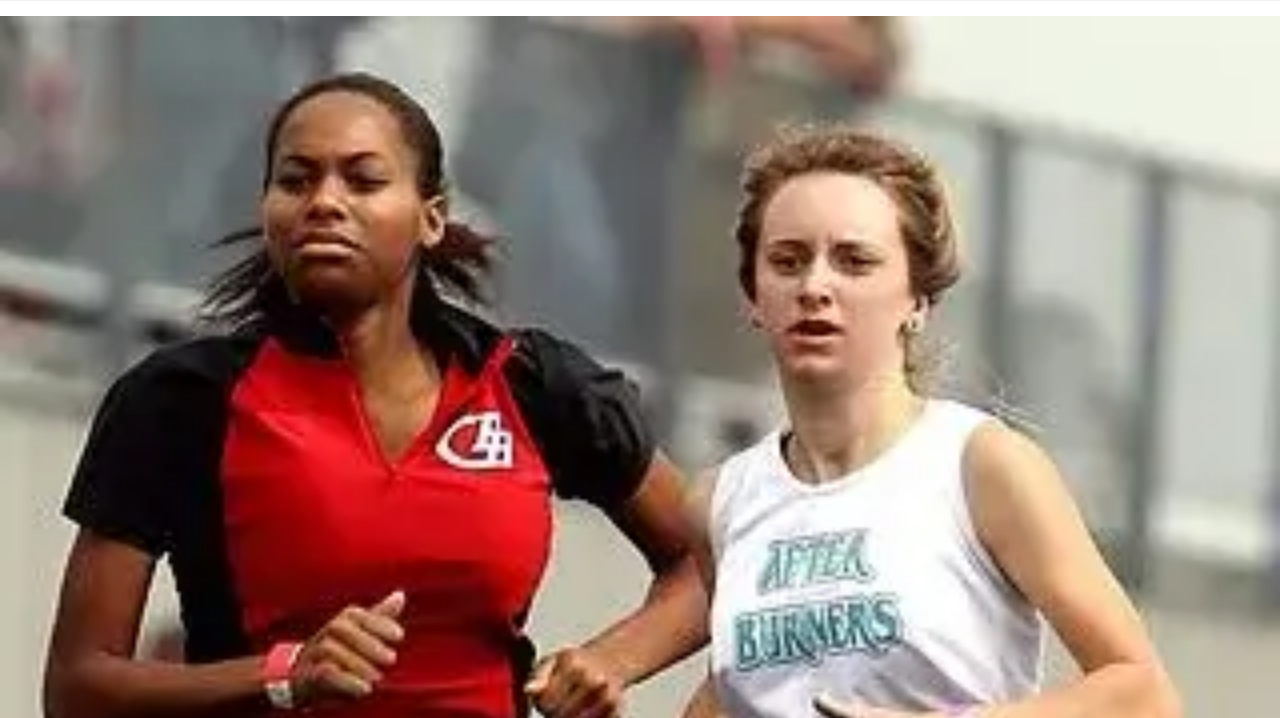
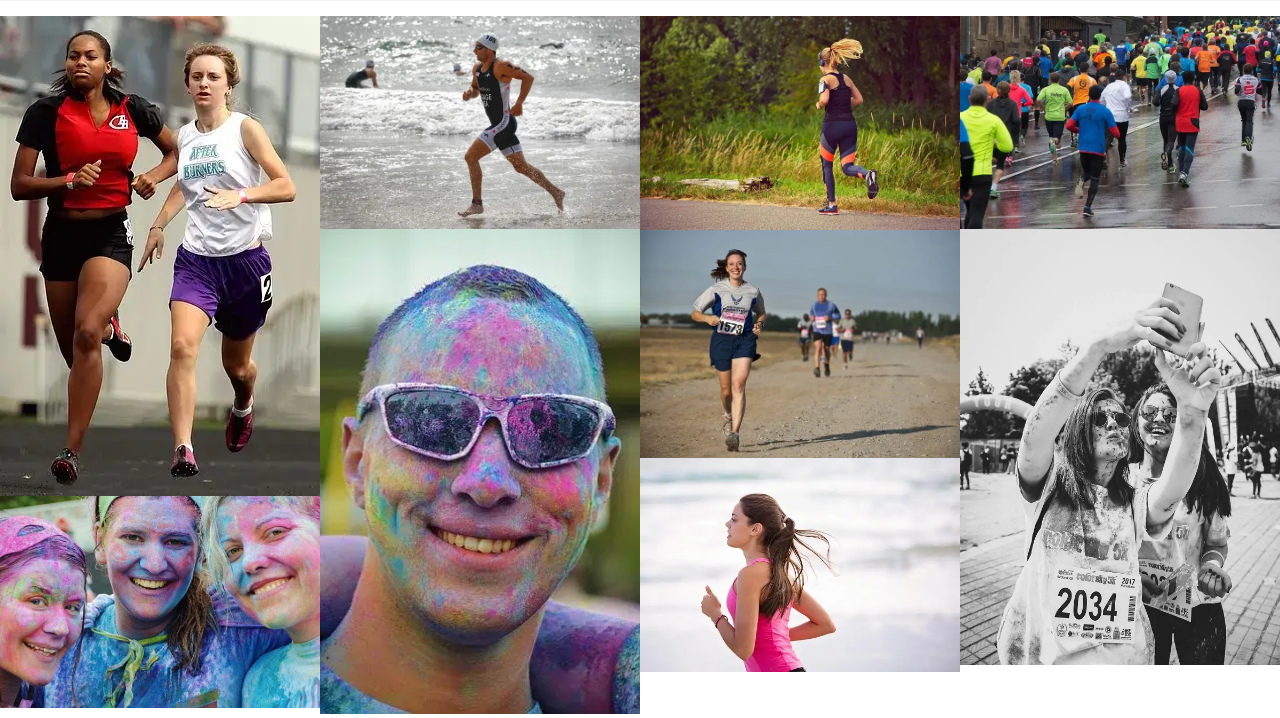
Before and after one commit to Vera-com/love-running, a plain HTML site: page gallery.html in a window 1280 px wide. Shown: the part 82-800 px from the top of the page. Drawn offline with nearby package versions, Linux system fonts and the light colour scheme.

Commit message:
Increase gallery colums on larger screens

```diff
--- a/assets/css/style.css
+++ b/assets/css/style.css
@@ -189,6 +189,15 @@ main {
     padding: 5%;
     color: #3a3a3a;
 }
+
+/* Media query: large or landscape phones (576px and up) */
+@media screen and (min-width: 576px) {
+    #photos {
+        column-count: 2;
+        column-gap: 0;
+    }
+}
+
 /* Media query: tablets and larger (768px and up) */
 @media screen and (min-width: 768px) {
     /* Header */
@@ -236,12 +245,20 @@ main {
         text-align: end;
         align-self: flex-end;
      }
+     /* Gallery */
+     #photos {
+        column-count: 3;
+     }
 }
 /* Media query: laptops and desktops (992px and up) */
 @media screen and (min-width: 992px) {
 #menu a:hover {
     border-bottom: 1px solid #3a3a3a;
 }
+ /* Gallery */
+     #photos {
+        column-count: 4;
+     }
 }
 @media screen and  (min-width:1200px) {
     /*Reasons section */
```
